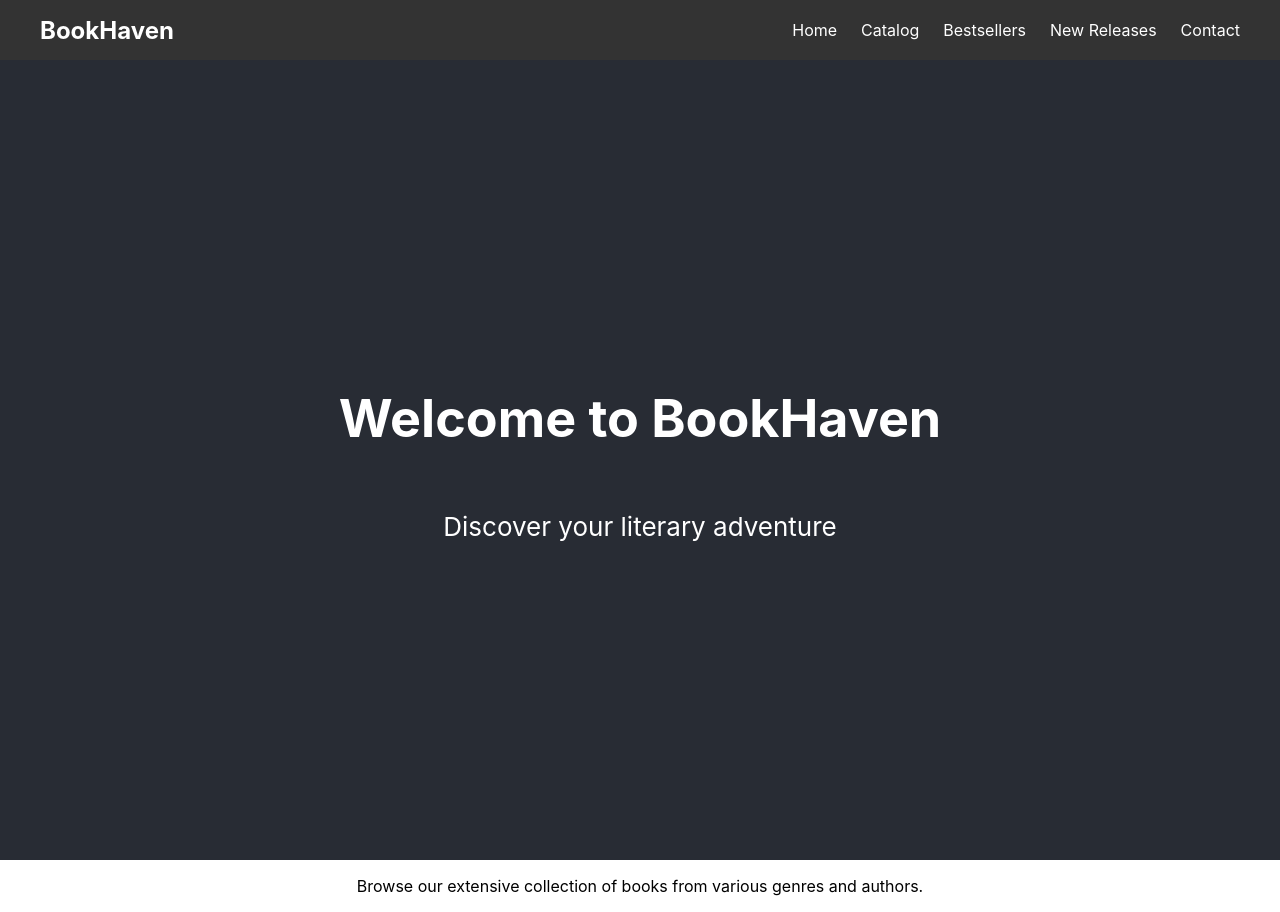
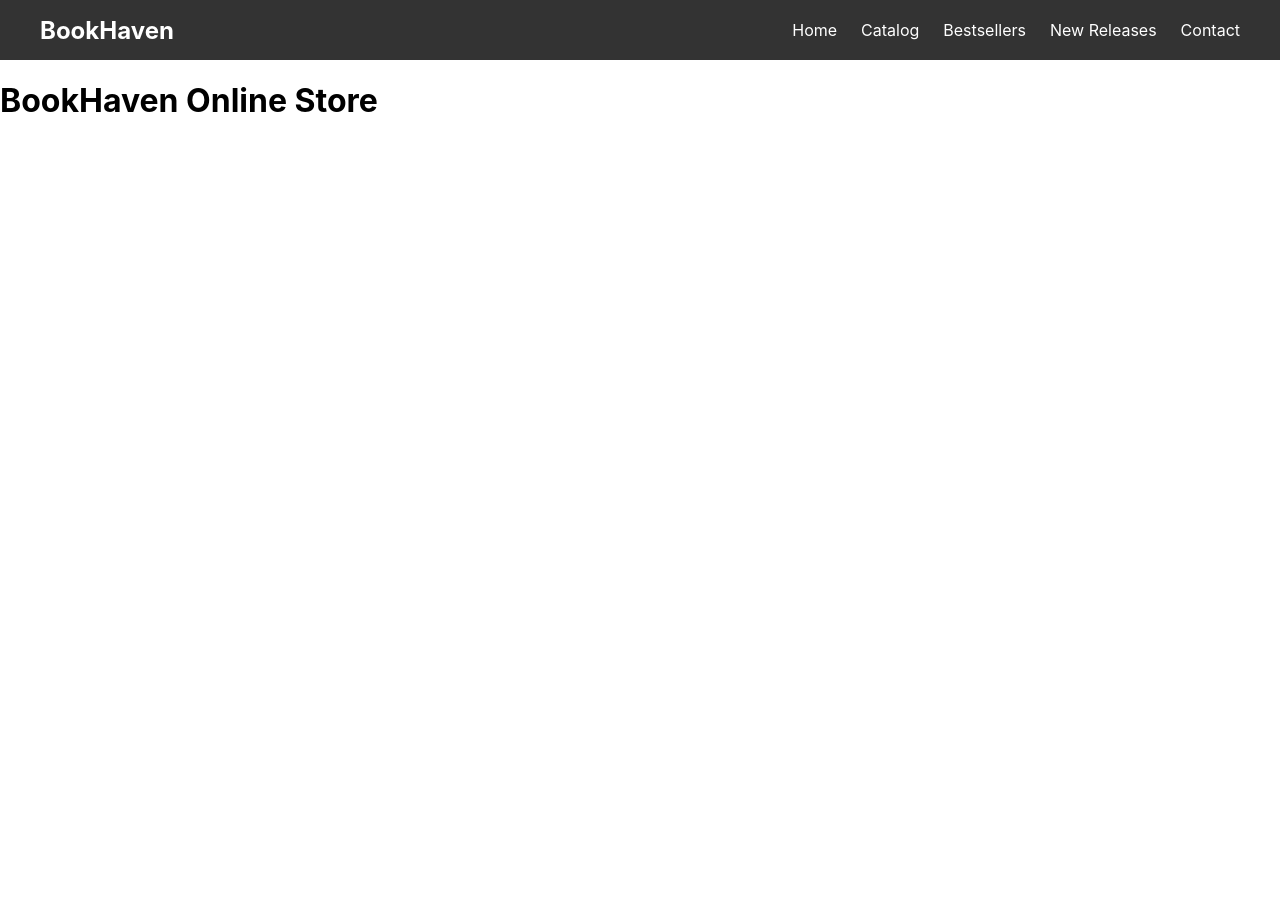
Before and after one commit to Arktra/react-firebase-devops-poros, a React (Create React App) app: page / in a window 1280 px wide. After the commit the page ends 800 px from the top, so only its background shows below. Built offline with nearby package versions, Linux system fonts and the light colour scheme.

Commit message:
Update App.js

```diff
--- a/src/App.js
+++ b/src/App.js
@@ -4,16 +4,10 @@ import './App.css';
 
 function App() {
   return (
-    <div className="App">
+    <div className="App-container">
       <Navbar />
-      <div className="container">
-        <header className="App-header">
-          <h1>Welcome to BookHaven</h1>
-          <p>Discover your literary adventure</p>
-        </header>
-        <main>
-          <p>Browse our extensive collection of books from various genres and authors.</p>
-        </main>
+      <div className="main-content">
+        <h1>BookHaven Online Store</h1>
       </div>
     </div>
   );
```
